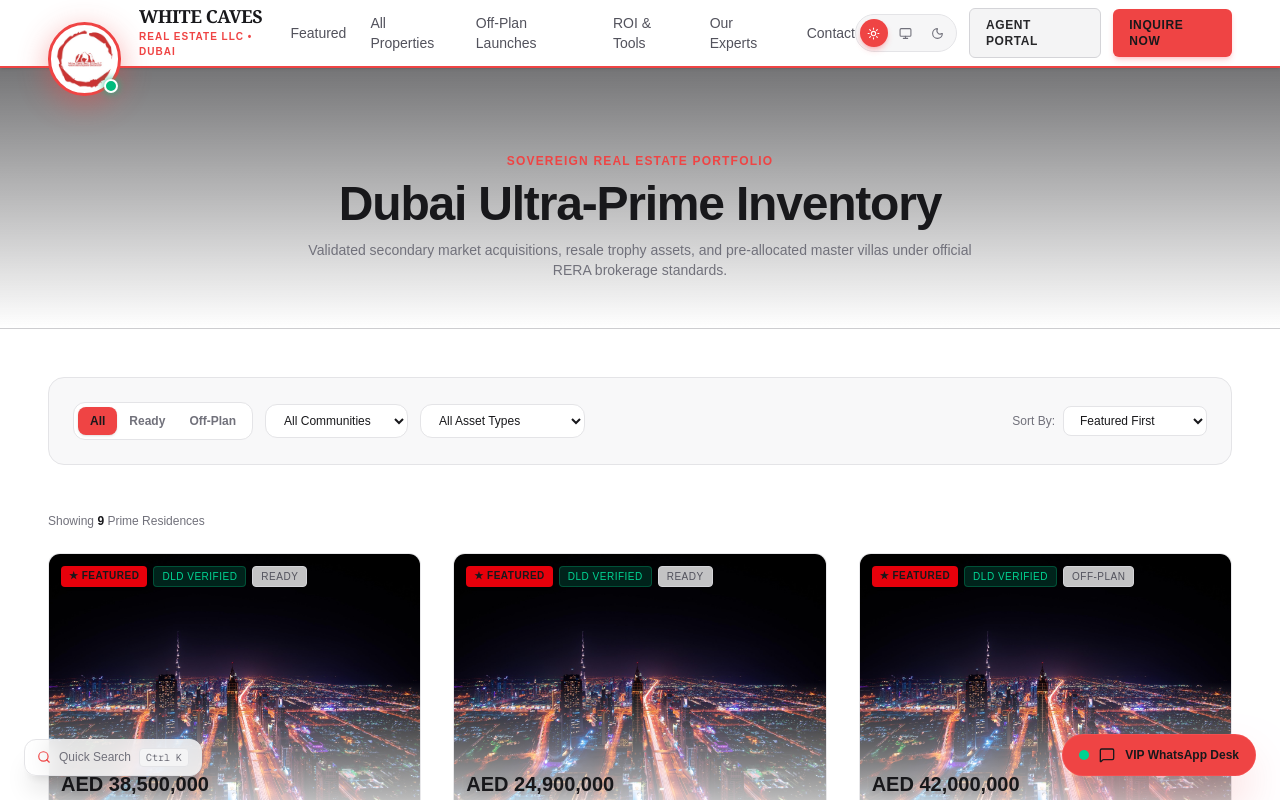
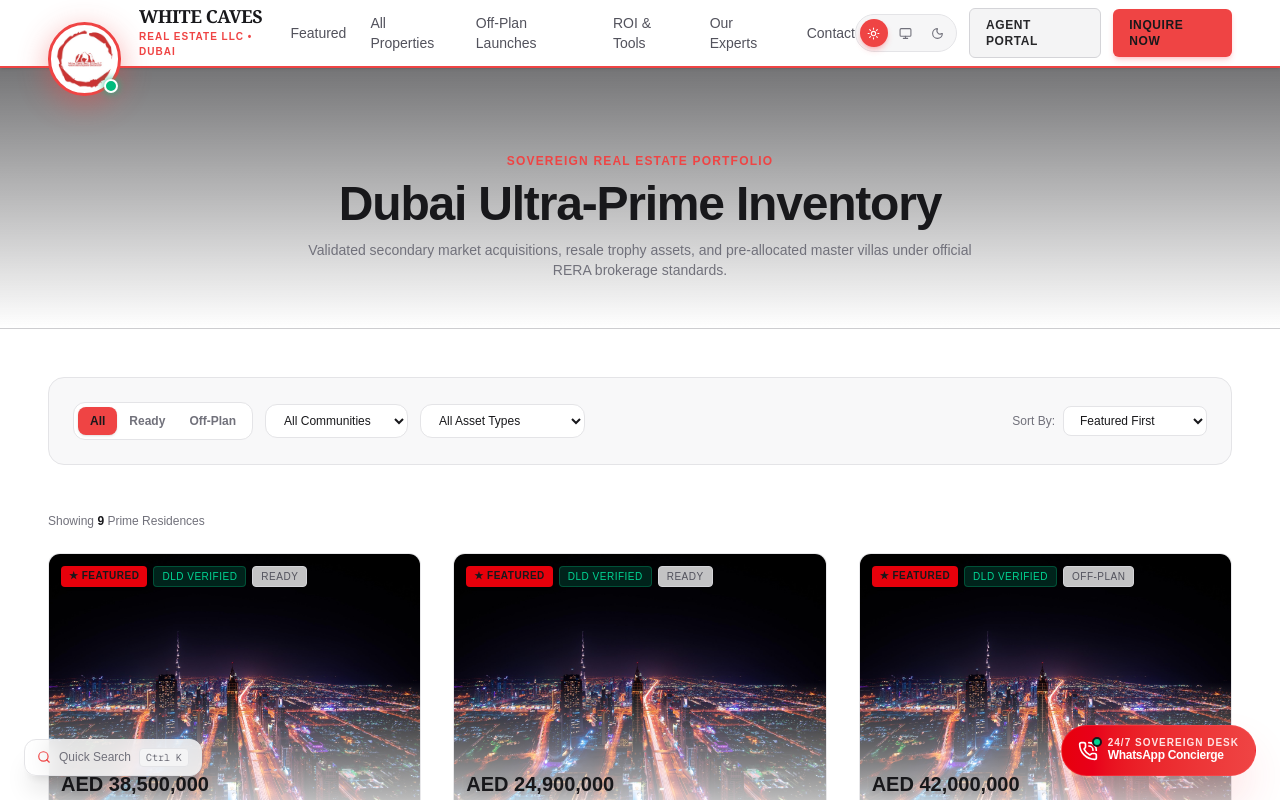
Before and after one commit to arslan9024/White-Caves-Web, a Next.js app: page /properties in a window 1280 px wide. Shown: the top 800 px of the page. Built offline with nearby package versions, Linux system fonts and the light colour scheme.

Commit message:
feat(concierge): modernize WhatsAppConciergePill with data layer separation and accessibility

```diff
--- a/src/components/Concierge/WhatsAppConciergePill.tsx
+++ b/src/components/Concierge/WhatsAppConciergePill.tsx
@@ -1,48 +1,41 @@
-"use client";
+'use client';
 
-import { useState } from "react";
-import { Calendar, Sparkles, Building, X, MessageSquare } from "lucide-react";
-import { WHATSAPP_LINK } from "../../data/nav.data";
-
-const INQUIRY_OPTIONS = [
-  {
-    icon: Calendar,
-    title: "Book Private Villa Viewing",
-    message:
-      "Hello White Caves! I would like to schedule a private VIP viewing for a luxury property.",
-  },
-  {
-    icon: Sparkles,
-    title: "Off-Plan Investment Launches",
-    message:
-      "Hello! Please share latest developer off-plan launches (Emaar, Nakheel, Sobha) with payment plans.",
-  },
-  {
-    icon: Building,
-    title: "List My Property for Sale/Rent",
-    message:
-      "Hello White Caves, I am a landlord interested in listing my property with your RERA-licensed agency.",
-  },
-];
+import { useState } from 'react';
+import { MessageSquare, PhoneCall, X } from 'lucide-react';
+import {
+  CONCIERGE_WHATSAPP_NUMBER,
+  CONCIERGE_INQUIRY_OPTIONS,
+} from './concierge.data';
 
 export const WhatsAppConciergePill = () => {
   const [isOpen, setIsOpen] = useState(false);
 
   const openWhatsApp = (customMessage: string) => {
-    const url = `${WHATSAPP_LINK}?text=${encodeURIComponent(customMessage)}`;
-    window.open(url, "_blank", "noopener,noreferrer");
+    const url = `https://wa.me/${CONCIERGE_WHATSAPP_NUMBER}?text=${encodeURIComponent(customMessage)}`;
+    window.open(url, '_blank', 'noopener,noreferrer');
     setIsOpen(false);
   };
 
   return (
-    <div className="fixed bottom-6 right-6 z-50 flex flex-col items-end">
+    <aside
+      aria-label="VIP WhatsApp Concierge"
+      className="fixed bottom-6 right-6 z-50 flex flex-col items-end select-none"
+    >
       {isOpen && (
-        <div className="mb-3 w-80 bg-white/95 dark:bg-zinc-950/95 border border-red-500/30 rounded-2xl p-4 shadow-2xl backdrop-blur-xl text-zinc-100 animate-in fade-in slide-in-from-bottom-2 duration-200">
+        <div
+          role="dialog"
+          aria-modal="true"
+          aria-labelledby="concierge-desk-title"
+          className="mb-3 w-80 bg-white/95 dark:bg-zinc-950/95 border border-[#EF4444]/30 rounded-2xl p-4 shadow-2xl backdrop-blur-xl text-zinc-900 dark:text-zinc-100 animate-in fade-in slide-in-from-bottom-2 duration-200"
+        >
           <div className="flex items-center justify-between pb-3 border-b border-zinc-200 dark:border-zinc-800">
             <div className="flex items-center gap-2">
               <span className="w-2.5 h-2.5 rounded-full bg-emerald-500 animate-pulse" />
               <div>
-                <h4 className="text-sm font-bold text-zinc-900 dark:text-white">
+                <h4
+                  id="concierge-desk-title"
+                  className="text-sm font-bold text-zinc-900 dark:text-white"
+                >
                   VIP Concierge Desk
                 </h4>
                 <p className="text-[11px] text-zinc-500 dark:text-zinc-400">
@@ -53,7 +46,7 @@ export const WhatsAppConciergePill = () => {
             <button
               type="button"
               onClick={() => setIsOpen(false)}
-              className="p-1 rounded-lg text-zinc-500 dark:text-zinc-400 hover:text-zinc-900 dark:text-white hover:bg-zinc-200 dark:bg-zinc-800 transition-colors"
+              className="p-1 rounded-lg text-zinc-500 dark:text-zinc-400 hover:text-zinc-900 dark:hover:text-white hover:bg-zinc-100 dark:hover:bg-zinc-800 transition-colors"
               aria-label="Close concierge menu"
             >
               <X className="w-4 h-4" />
@@ -61,19 +54,19 @@ export const WhatsAppConciergePill = () => {
           </div>
 
           <div className="py-2.5 flex flex-col gap-1.5">
-            {INQUIRY_OPTIONS.map((opt) => {
+            {CONCIERGE_INQUIRY_OPTIONS.map(opt => {
               const Icon = opt.icon;
               return (
                 <button
                   key={opt.title}
                   type="button"
                   onClick={() => openWhatsApp(opt.message)}
-                  className="flex items-center gap-3 w-full p-2.5 rounded-xl bg-zinc-100/80 dark:bg-zinc-900/80 hover:bg-red-500/15 border border-zinc-200 dark:border-zinc-800 hover:border-red-500/40 text-left transition-all group"
+                  className="flex items-center gap-3 w-full p-2.5 rounded-xl bg-zinc-100/80 dark:bg-zinc-900/80 hover:bg-red-500/10 border border-zinc-200 dark:border-zinc-800 hover:border-[#EF4444]/40 text-left transition-all group"
                 >
-                  <div className="p-2 rounded-lg bg-red-500/10 text-red-400 group-hover:bg-[#EF4444] group-hover:text-zinc-900 dark:text-white transition-colors">
+                  <div className="p-2 rounded-lg bg-red-500/10 text-[#EF4444] group-hover:bg-[#EF4444] group-hover:text-white transition-colors">
                     <Icon className="w-4 h-4" />
                   </div>
-                  <span className="text-xs font-semibold text-zinc-700 dark:text-zinc-200 group-hover:text-zinc-900 dark:text-white">
+                  <span className="text-xs font-semibold text-zinc-700 dark:text-zinc-200 group-hover:text-zinc-900 dark:group-hover:text-white">
                     {opt.title}
                   </span>
                 </button>
@@ -84,28 +77,39 @@ export const WhatsAppConciergePill = () => {
           <button
             type="button"
             onClick={() =>
-              openWhatsApp(
-                "Hello White Caves! I would like to speak directly with an advisor.",
-              )
+              openWhatsApp('Hello White Caves! I would like to speak directly with a luxury property advisor.')
             }
-            className="mt-1 w-full py-2 px-3 rounded-xl bg-emerald-600 hover:bg-emerald-500 text-zinc-900 dark:text-white font-bold text-xs flex items-center justify-center gap-2 shadow-lg transition-colors"
+            className="mt-1 w-full py-2.5 px-3 rounded-xl bg-emerald-600 hover:bg-emerald-500 text-white font-bold text-xs flex items-center justify-center gap-2 shadow-lg transition-colors"
           >
-            Direct WhatsApp Chat
+            <MessageSquare className="w-4 h-4" />
+            Open Direct WhatsApp Chat
           </button>
         </div>
       )}
 
-      {/* Persistent Pill Button */}
+      {/* Floating Pill Button */}
       <button
         type="button"
-        onClick={() => setIsOpen(!isOpen)}
-        className="flex items-center gap-2.5 px-4 py-3 rounded-full bg-[#EF4444] hover:bg-red-600 text-zinc-900 dark:text-white font-bold text-xs shadow-2xl shadow-red-600/40 border border-red-400/30 transition-all hover:scale-105"
-        aria-label="Open VIP Concierge WhatsApp Menu"
+        onClick={() => setIsOpen(prev => !prev)}
+        aria-expanded={isOpen}
+        aria-label="Open luxury property WhatsApp concierge — VIP Concierge"
+        className="flex items-center gap-2.5 bg-gradient-to-r from-red-600 to-[#EF4444] text-white py-3 px-4 rounded-full shadow-2xl shadow-red-500/30 border border-red-400/30 hover:brightness-110 hover:scale-105 active:scale-95 transition-all"
       >
-        <span className="w-2.5 h-2.5 rounded-full bg-emerald-400 animate-pulse" />
-        <MessageSquare className="w-4 h-4" />
-        <span>VIP WhatsApp Desk</span>
+        <div className="relative">
+          <PhoneCall className="w-5 h-5" />
+          <span className="absolute -top-1 -right-1 w-2.5 h-2.5 bg-emerald-400 rounded-full border-2 border-zinc-900" />
+        </div>
+        <div className="flex flex-col text-left">
+          <span className="text-[10px] font-extrabold uppercase tracking-widest text-red-100 leading-none">
+            24/7 Sovereign Desk
+          </span>
+          <span className="text-xs font-black tracking-tight text-white leading-tight">
+            WhatsApp Concierge
+          </span>
+        </div>
       </button>
-    </div>
+    </aside>
   );
 };
+
+export default WhatsAppConciergePill;
--- /dev/null
+++ b/src/components/Concierge/concierge.data.ts
@@ -0,0 +1,27 @@
+import { LucideIcon, Calendar, Sparkles, Building } from 'lucide-react';
+
+export interface ConciergeInquiryOption {
+  icon: LucideIcon;
+  title: string;
+  message: string;
+}
+
+export const CONCIERGE_WHATSAPP_NUMBER = '971585919024';
+
+export const CONCIERGE_INQUIRY_OPTIONS: ConciergeInquiryOption[] = [
+  {
+    icon: Calendar,
+    title: 'Book Private Villa Viewing',
+    message: 'Hello White Caves! I would like to schedule a private VIP viewing for a luxury property.',
+  },
+  {
+    icon: Sparkles,
+    title: 'Off-Plan Investment Launches',
+    message: 'Hello! Please share latest developer off-plan launches (Emaar, Nakheel, Sobha) with payment plans.',
+  },
+  {
+    icon: Building,
+    title: 'List My Property for Sale/Rent',
+    message: 'Hello White Caves, I am a landlord interested in listing my property with your RERA-licensed agency.',
+  },
+];
--- a/src/components/Concierge/index.ts
+++ b/src/components/Concierge/index.ts
@@ -1 +1,2 @@
 export * from './WhatsAppConciergePill';
+export * from './concierge.data';
```
